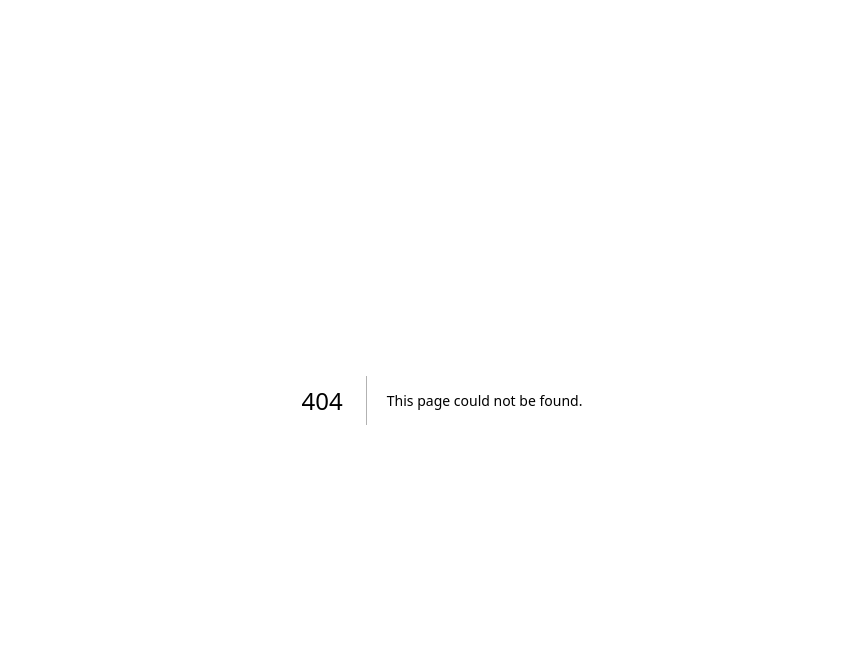
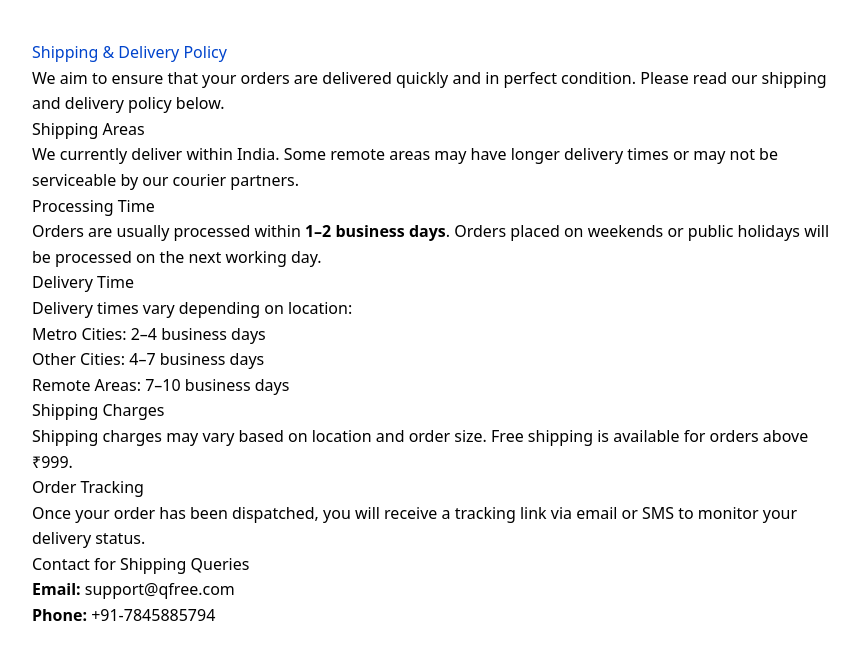
Before and after one commit to AffanShaikh726/Qfree, a Next.js app: page /shipping in a window 1280 px wide. Before the commit this address had no page. Shown: the top 660 px of the page, without its empty margins (198-1057 px from the left). Built offline with nearby package versions, Linux system fonts and the light colour scheme.

Commit message:
added legals section

```diff
--- a/src/components/Footer.jsx
+++ b/src/components/Footer.jsx
@@ -7,7 +7,7 @@ const Footer = () => {
   return (
     <footer className="bg-gray-900 border-t border-gray-200 text-white">
       <div className="container px-4 py-12">
-        <div className="grid gap-8 md:grid-cols-2 lg:grid-cols-3">
+        <div className="grid gap-8 md:grid-cols-2 lg:grid-cols-4">
           {/* Brand */}
           <div className="space-y-4">
             <div className="flex items-center space-x-2">
@@ -32,16 +32,17 @@ const Footer = () => {
             </ul>
           </div>
 
-          {/* Support
+          {/* Legal Links */}
           <div className="space-y-4">
-            <h3 className="font-semibold">Support</h3>
+            <h3 className="font-semibold">Legal</h3>
             <ul className="space-y-2 text-sm text-gray-300">
-              <li><a href="#" className="hover:text-white transition-colors duration-200">Help Center</a></li>
-              <li><a href="#" className="hover:text-white transition-colors duration-200">Contact Support</a></li>
-              <li><a href="#" className="hover:text-white transition-colors duration-200">Privacy Policy</a></li>
-              <li><a href="#" className="hover:text-white transition-colors duration-200">Terms of Service</a></li>
+              <li><a href="/privacy-policy" className="hover:text-white transition-colors duration-200">Privacy Policy</a></li>
+              <li><a href="/terms" className="hover:text-white transition-colors duration-200">Terms & Conditions</a></li>
+              <li><a href="/cancellation" className="hover:text-white transition-colors duration-200">Cancellation & Refund</a></li>
+              <li><a href="/shipping" className="hover:text-white transition-colors duration-200">Shipping & Delivery</a></li>
+              <li><a href="/contact" className="hover:text-white transition-colors duration-200">Contact Us</a></li>
             </ul>
-          </div>*/}
+          </div>
 
           {/* Contact */}
           <div className="space-y-4" id="contact">
--- /dev/null
+++ b/src/pages/cancellation.jsx
@@ -0,0 +1,40 @@
+export default function Cancellation() {
+  return (
+    <div style={{ padding: "40px", maxWidth: "900px", margin: "0 auto", lineHeight: "1.6" }}>
+      <h1 style={{ color: "#0044cc" }}>Cancellation & Refund Policy</h1>
+      <p>
+        We strive to provide the best possible service to our customers. If for any reason
+        you need to cancel an order or request a refund, please review our policy below.
+      </p>
+
+      <h2>Order Cancellation</h2>
+      <p>
+        Orders can be cancelled within <strong>2 hours</strong> of placement, provided they have
+        not yet been processed or shipped. Once an order has been dispatched, it cannot be cancelled.
+      </p>
+
+      <h2>Refund Policy</h2>
+      <p>
+        Refunds are issued only in the following cases:
+      </p>
+      <ul>
+        <li>Product is damaged or defective upon delivery.</li>
+        <li>Incorrect item received.</li>
+        <li>Order was cancelled before processing.</li>
+      </ul>
+
+      <h2>Refund Process</h2>
+      <p>
+        To initiate a refund, please contact our support team with your order details and
+        a description of the issue. Refunds will be processed to the original payment method
+        within <strong>7–10 business days</strong>.
+      </p>
+
+      <h2>Contact for Cancellations</h2>
+      <p>
+        <strong>Email:</strong> support@queuefree.com <br />
+        <strong>Phone:</strong> +91-7845885794
+      </p>
+    </div>
+  );
+}
--- /dev/null
+++ b/src/pages/contact.jsx
@@ -0,0 +1,51 @@
+export default function Contact() {
+  return (
+    <div style={{ padding: "40px", maxWidth: "900px", margin: "0 auto", lineHeight: "1.6" }}>
+      <h1 style={{ color: "#0044cc" }}>Contact Us</h1>
+      <p>
+        We’re here to help! If you have any questions, concerns, or feedback, feel free to reach out to us
+        using the information below.
+      </p>
+
+      <h2>Customer Support</h2>
+      <p>
+        <strong>Email:</strong> support@qfree.com <br />
+        <strong>Phone:</strong> +91-7845885794<br />
+        <strong>Working Hours:</strong> Mon–Sat, 9:00 AM – 6:00 PM
+      </p>
+
+      <h2>Office Address</h2>
+      <p>
+        Q free<br />
+        R2FV+6Q7, Potheri, SRM Nagar, Kattankulathur, Tamil Nadu 603203 <br />
+        India
+      </p>
+
+      <h2>Send Us a Message</h2>
+      <form style={{ display: "flex", flexDirection: "column", gap: "12px", marginTop: "20px" }}>
+        <input type="text" placeholder="Your Name" style={inputStyle} />
+        <input type="email" placeholder="Your Email" style={inputStyle} />
+        <textarea placeholder="Your Message" rows="5" style={inputStyle}></textarea>
+        <button type="submit" style={buttonStyle}>Send Message</button>
+      </form>
+    </div>
+  );
+}
+
+const inputStyle = {
+  padding: "10px",
+  border: "1px solid #ccc",
+  borderRadius: "5px",
+  fontSize: "16px",
+  width: "100%",
+};
+
+const buttonStyle = {
+  backgroundColor: "#0044cc",
+  color: "#fff",
+  padding: "10px 20px",
+  border: "none",
+  borderRadius: "5px",
+  fontSize: "16px",
+  cursor: "pointer",
+};
--- /dev/null
+++ b/src/pages/privacy-policy.jsx
@@ -0,0 +1,51 @@
+export default function PrivacyPolicy() {
+  return (
+    <div style={{ padding: "40px", maxWidth: "900px", margin: "0 auto", lineHeight: "1.6" }}>
+      <h1 style={{ color: "#0044cc" }}>Privacy Policy</h1>
+      <p>
+        Your privacy is important to us. This Privacy Policy explains how we collect, use,
+        and protect your information when you use our website and services.
+      </p>
+
+      <h2>Information We Collect</h2>
+      <p>
+        We may collect personal information such as your name, email address, phone number,
+        and payment details when you use our services. Additionally, we may collect non-personal
+        information like browser type, device details, and usage patterns.
+      </p>
+
+      <h2>How We Use Your Information</h2>
+      <p>
+        Your information is used to process orders, provide customer support, improve our services,
+        and comply with legal obligations. We do not sell your data to third parties.
+      </p>
+
+      <h2>Cookies</h2>
+      <p>
+        We use cookies to improve user experience, analyze site traffic, and provide personalized content.
+        You can choose to disable cookies in your browser settings.
+      </p>
+
+      <h2>Data Security</h2>
+      <p>
+        We implement industry-standard measures to protect your information from unauthorized access,
+        alteration, or disclosure.
+      </p>
+
+      <h2>Changes to This Policy</h2>
+      <p>
+        We may update this Privacy Policy from time to time. Any changes will be posted on this page
+        with the updated date.
+      </p>
+
+      <h2>Contact Us</h2>
+      <p>
+        If you have any questions about this Privacy Policy, please contact us at:
+        <br />
+        <strong>Email:</strong> support@qfree.com
+        <br />
+        <strong>Phone:</strong> +91-7845885794
+      </p>
+    </div>
+  );
+}
--- /dev/null
+++ b/src/pages/shipping.jsx
@@ -0,0 +1,51 @@
+export default function Shipping() {
+  return (
+    <div style={{ padding: "40px", maxWidth: "900px", margin: "0 auto", lineHeight: "1.6" }}>
+      <h1 style={{ color: "#0044cc" }}>Shipping & Delivery Policy</h1>
+      <p>
+        We aim to ensure that your orders are delivered quickly and in perfect condition.
+        Please read our shipping and delivery policy below.
+      </p>
+
+      <h2>Shipping Areas</h2>
+      <p>
+        We currently deliver within India. Some remote areas may have longer delivery times
+        or may not be serviceable by our courier partners.
+      </p>
+
+      <h2>Processing Time</h2>
+      <p>
+        Orders are usually processed within <strong>1–2 business days</strong>. Orders placed
+        on weekends or public holidays will be processed on the next working day.
+      </p>
+
+      <h2>Delivery Time</h2>
+      <p>
+        Delivery times vary depending on location:
+      </p>
+      <ul>
+        <li>Metro Cities: 2–4 business days</li>
+        <li>Other Cities: 4–7 business days</li>
+        <li>Remote Areas: 7–10 business days</li>
+      </ul>
+
+      <h2>Shipping Charges</h2>
+      <p>
+        Shipping charges may vary based on location and order size. Free shipping is available
+        for orders above ₹999.
+      </p>
+
+      <h2>Order Tracking</h2>
+      <p>
+        Once your order has been dispatched, you will receive a tracking link via email or SMS
+        to monitor your delivery status.
+      </p>
+
+      <h2>Contact for Shipping Queries</h2>
+      <p>
+        <strong>Email:</strong> support@qfree.com <br />
+        <strong>Phone:</strong> +91-7845885794
+      </p>
+    </div>
+  );
+}
--- /dev/null
+++ b/src/pages/terms.jsx
@@ -0,0 +1,50 @@
+export default function Terms() {
+  return (
+    <div style={{ padding: "40px", maxWidth: "900px", margin: "0 auto", lineHeight: "1.6" }}>
+      <h1 style={{ color: "#0044cc" }}>Terms & Conditions</h1>
+      <p>
+        Welcome to our website. By using our services, you agree to the following terms and
+        conditions. Please read them carefully before using our site.
+      </p>
+
+      <h2>Acceptance of Terms</h2>
+      <p>
+        By accessing and using our website, you accept and agree to be bound by these terms.
+        If you do not agree with these terms, you must not use our services.
+      </p>
+
+      <h2>Use of Services</h2>
+      <p>
+        You agree to use our services only for lawful purposes. You must not engage in
+        any activity that could harm, disable, or impair our website.
+      </p>
+
+      <h2>Intellectual Property</h2>
+      <p>
+        All content, trademarks, logos, and other intellectual property on this site are the
+        property of the company and may not be used without permission.
+      </p>
+
+      <h2>Limitation of Liability</h2>
+      <p>
+        We are not responsible for any damages resulting from the use or inability to use
+        our website or services.
+      </p>
+
+      <h2>Changes to Terms</h2>
+      <p>
+        We may update these terms at any time. Any changes will be posted on this page
+        with an updated date.
+      </p>
+
+      <h2>Contact Us</h2>
+      <p>
+        For any questions about these Terms & Conditions, contact us at:
+        <br />
+        <strong>Email:</strong> support@qfree.com
+        <br />
+        <strong>Phone:</strong> +91-7845885794
+      </p>
+    </div>
+  );
+}
```
